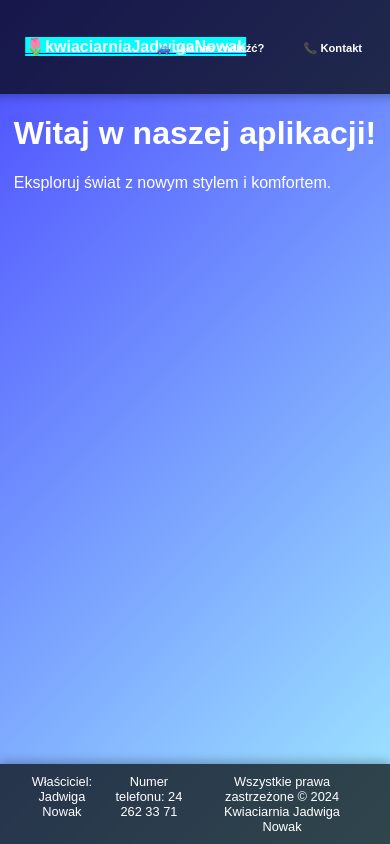
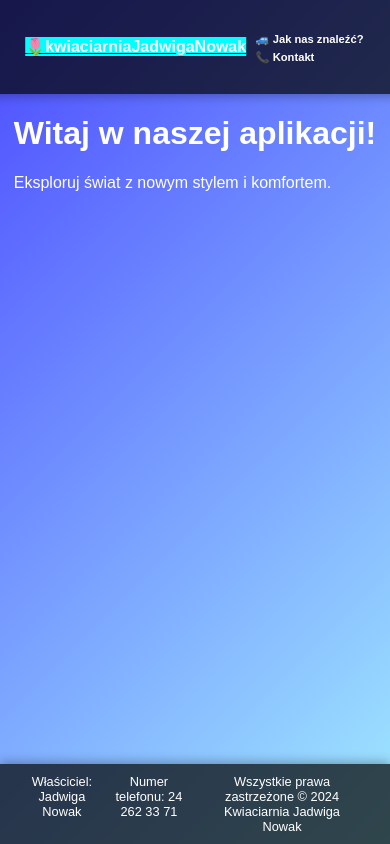
Before and after one commit to xseser/kwiaciarnia, a React (Create React App) app: page / in a window 390 px wide. Shown: the top 844 px of the page. Built offline with nearby package versions, Linux system fonts and the light colour scheme.

Commit message:
changed visibility on screens with width less then 600px

```diff
--- a/src/App.css
+++ b/src/App.css
@@ -139,3 +139,21 @@
     font-size: 0.8rem;
   }
 }
+
+@media (max-width: 600px) {
+  .nav-links {
+    flex-direction: column;
+    gap: 1%;
+    align-items: flex-start;
+  }
+
+  .nav-links li {
+    margin-left: 0;
+    width: 100%;
+  }
+
+  .nav-links a {
+    padding: 10px 0;
+    text-align: left;
+  }
+}
```
